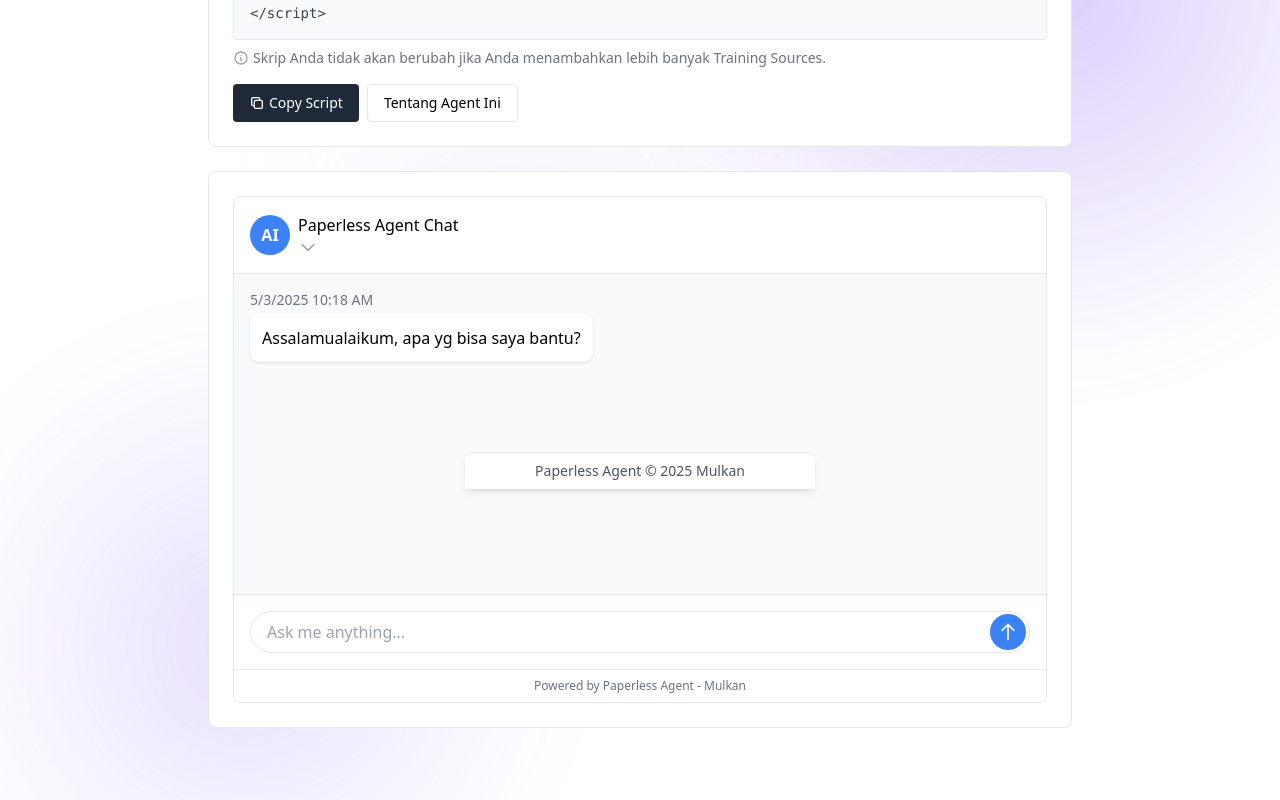
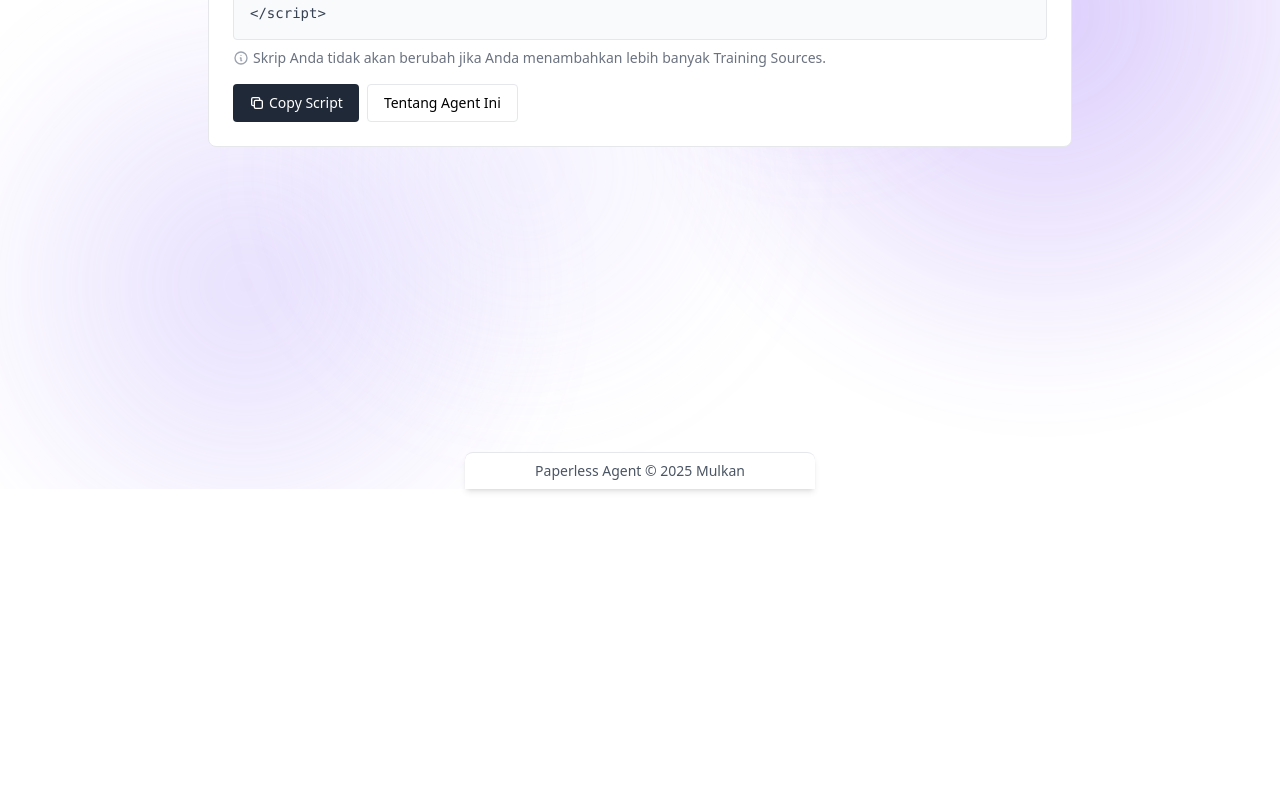
Before and after one commit to Mulkancsl/paperless-agent, a Nuxt app: page / in a window 1280 px wide. Shown: the part 311-1111 px from the top of the page. After the commit the page ends 800 px from the top, so only its background shows below. Built offline with nearby package versions, Linux system fonts and the light colour scheme.

Commit message:
refact/disabled demos

```diff
--- a/pages/index.vue
+++ b/pages/index.vue
@@ -4,7 +4,7 @@
       <div class="bg-white rounded-lg p-6 border">
         <ScriptEmbed />
       </div>
-      <div class="bg-white rounded-lg p-6 border" v-if="true">
+      <div class="bg-white rounded-lg p-6 border" v-if="false">
         <AgentChat />
       </div>
     </div>
```
